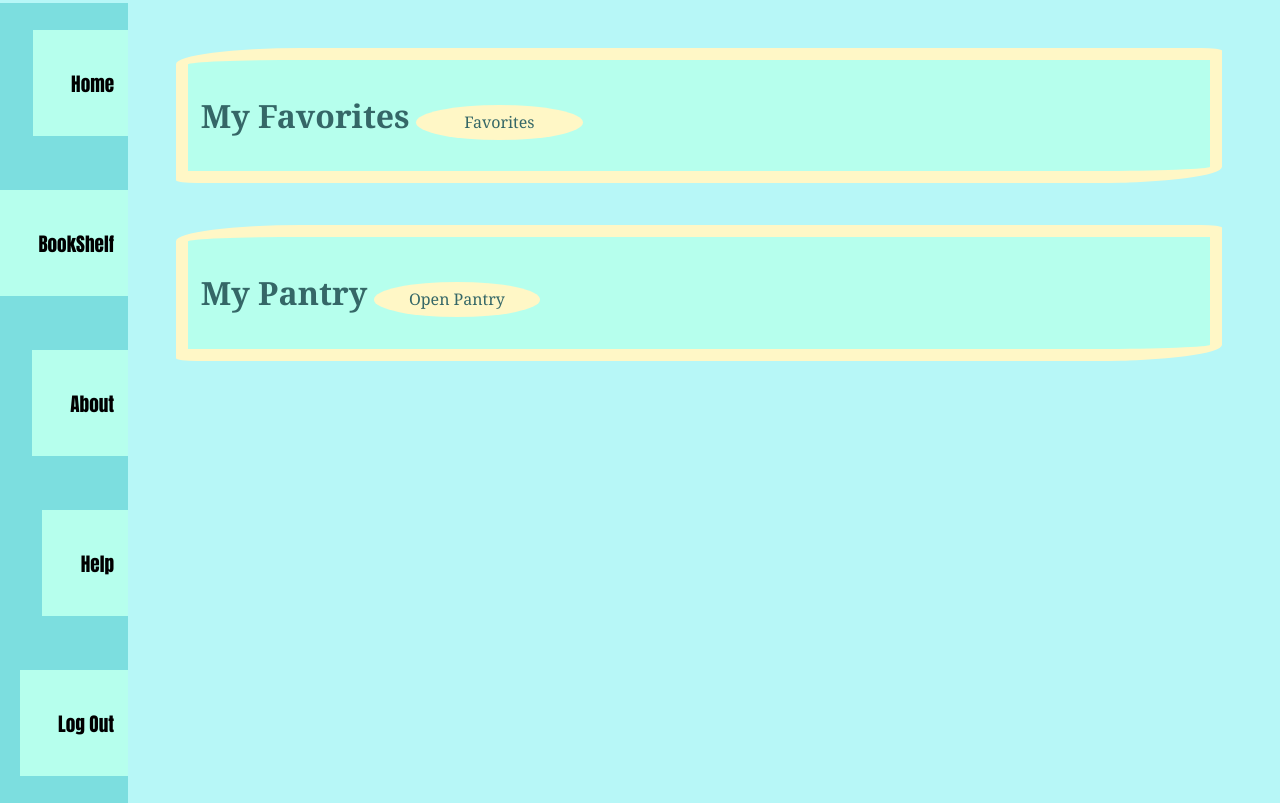
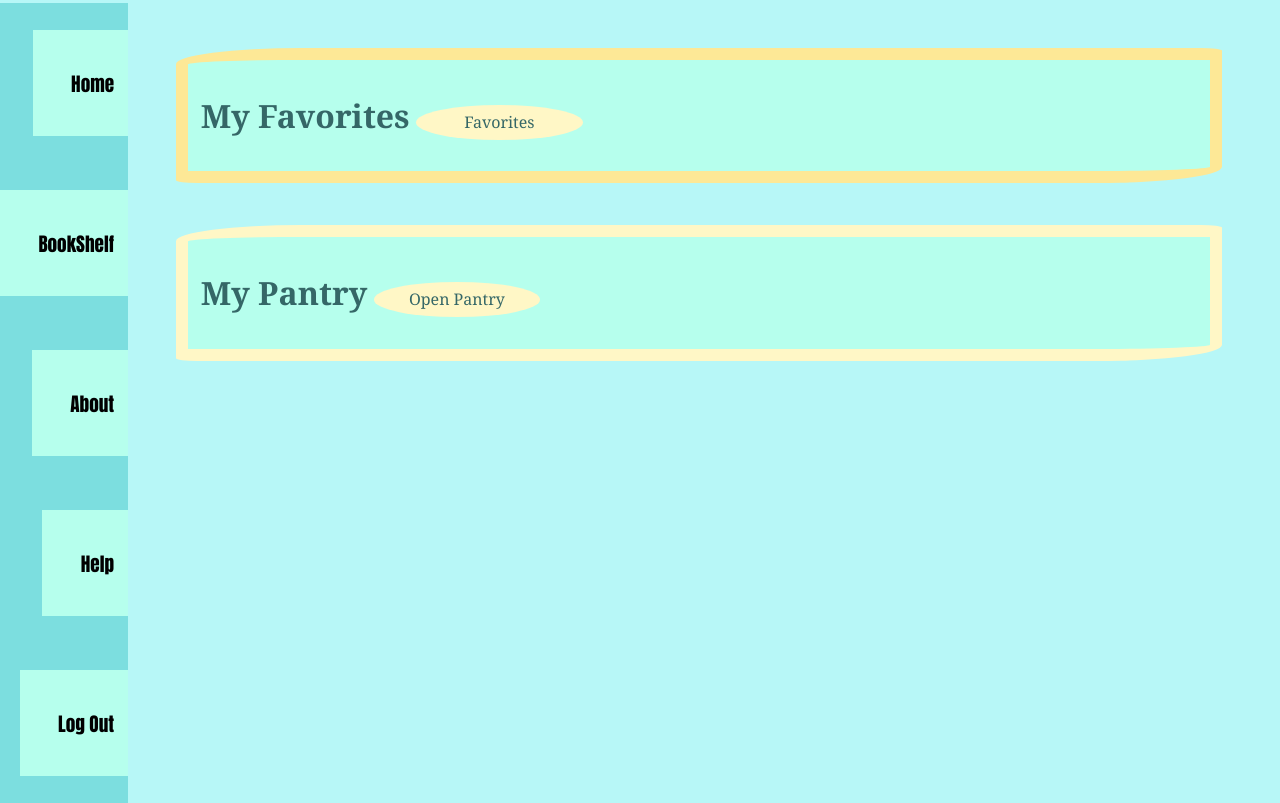
Before and after one commit to astrochialinko/AI-Appetite-Wizard, a plain HTML site: page public_html/users/home.html in a window 1280 px wide. In both pictures the pointer is over the element 699 px from the left and 115 px from the top of the page. Drawn offline with Linux system fonts and the light colour scheme.

Commit message:
Update userStyle.css
adding hover to panel

```diff
--- a/public_html/users/userStyle.css
+++ b/public_html/users/userStyle.css
@@ -30,7 +30,10 @@ good for shadows and highlights
 	justify-content: flex-start;
 	align-items: baseline;
 }
-
+.Panel:hover{
+	border: solid 0.8em #FDE896;
+	border-radius: 12% 2%;
+}
 .bookshelfPanel{
     justify-content: space-between !important ;
     align-items: center !important;
```
